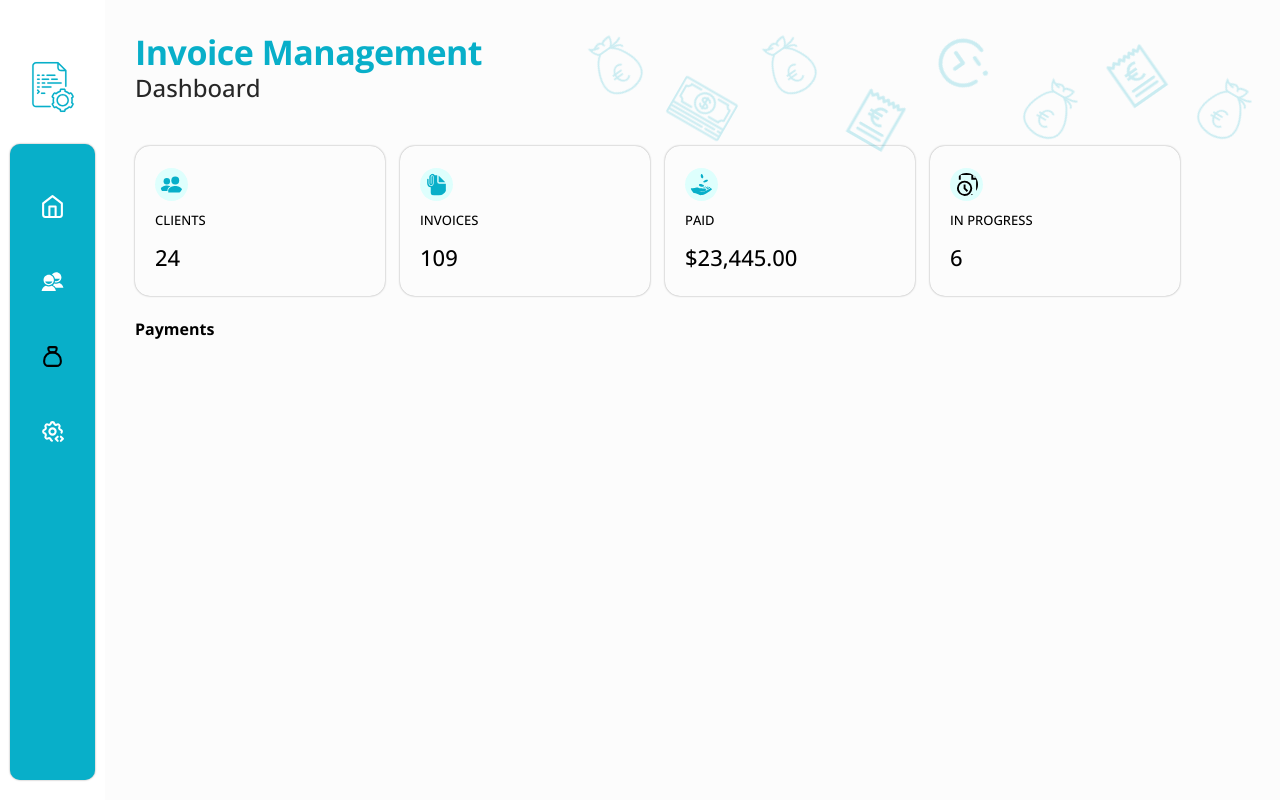
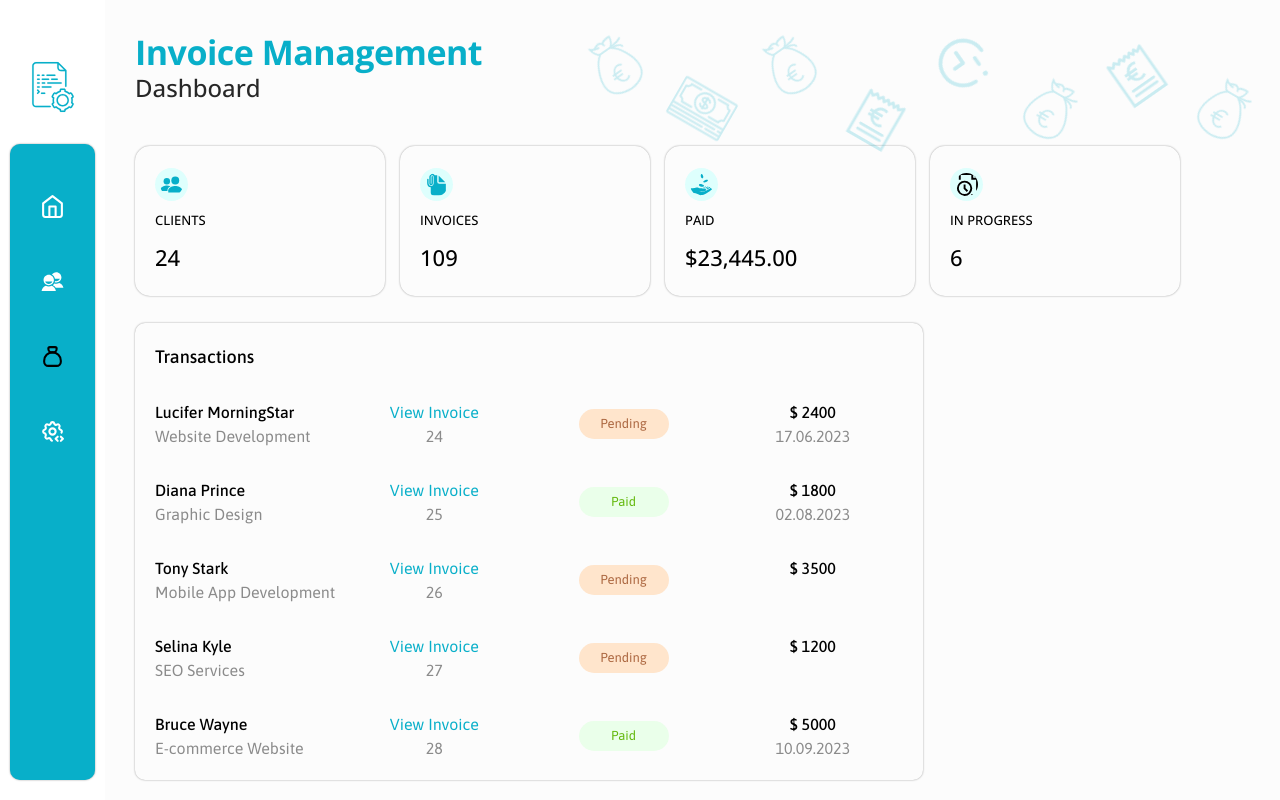
Before and after one commit to Andarus-1994/invoicesFrontend, a React (Vite) app: page /payments in a window 1280 px wide. Built offline with nearby package versions, Linux system fonts and the light colour scheme.

Commit message:
Small design for Payments tab

```diff
--- a/src/Components/Invoice/InvoiceDetailsCard.scss
+++ b/src/Components/Invoice/InvoiceDetailsCard.scss
@@ -29,7 +29,6 @@
       background: #ffffff;
       border: 1px solid #08afc9;
       color: $primaryColor;
-    }
     }
   }
 
@@ -120,6 +119,7 @@
       }
     }
   }
+}
 
 @keyframes fade-in-invoice {
   0% {
--- a/src/Views/Payments/Payments.tsx
+++ b/src/Views/Payments/Payments.tsx
@@ -1,11 +1,12 @@
 import BoxesDetails from "./BoxesDetails"
 import "./Payments.scss"
+import Transactions from "./Transactions"
 
 export default function Payments() {
   return (
     <div className="payments">
       <BoxesDetails />
-      <h4>Payments</h4>
+      <Transactions />
     </div>
   )
 }
--- /dev/null
+++ b/src/Views/Payments/Transactions.scss
@@ -0,0 +1,66 @@
+@import "../../assets/scss/colors.scss";
+@import "../../assets/scss/mixins.scss";
+
+.transactions {
+  display: flex;
+  flex-direction: column;
+  gap: 30px;
+  @include customBoxStyles;
+  margin-top: 27px;
+  padding: 20px;
+  font-family: "Asap", sans-serif;
+  max-width: fit-content;
+
+  h4 {
+    margin: 0;
+    font-weight: 500;
+  }
+  > h4 {
+    font-size: 18px;
+  }
+  .transactionsRow {
+    display: grid;
+    grid-template-columns: 1fr 1fr 1fr 1fr;
+    gap: 9px;
+    span {
+      color: $grayText;
+    }
+    .invoiceDetails {
+      text-align: center;
+    }
+    .link {
+      width: fit-content;
+      margin: 0 auto;
+      cursor: pointer;
+      color: $primaryColor;
+      transition: 0.5s;
+      &:hover {
+        color: $primaryColorHover;
+      }
+    }
+    .statusBox {
+      display: flex;
+      align-items: center;
+      justify-content: center;
+      .status {
+        border-radius: 20px;
+        padding: 5px;
+        text-align: center;
+        width: 50%;
+        font-size: 13px;
+        &.pending {
+          background: #ffe5cc;
+          color: #ac6740;
+        }
+        &.paid {
+          background: #eaffea;
+          color: #64b90e;
+        }
+      }
+    }
+
+    .paymentDetails {
+      text-align: center;
+    }
+  }
+}
--- /dev/null
+++ b/src/Views/Payments/Transactions.tsx
@@ -0,0 +1,70 @@
+import "./Transactions.scss"
+
+export default function Transactions() {
+  const dataForTest = [
+    {
+      client: "Lucifer MorningStar",
+      item: "Website Development",
+      invoice_id: 24,
+      status: "Pending",
+      amount: 2400,
+      paid_date: "17.06.2023",
+    },
+    {
+      client: "Diana Prince",
+      item: "Graphic Design",
+      invoice_id: 25,
+      status: "Paid",
+      amount: 1800,
+      paid_date: "02.08.2023",
+    },
+    {
+      client: "Tony Stark",
+      item: "Mobile App Development",
+      invoice_id: 26,
+      status: "Pending",
+      amount: 3500,
+      paid_date: "",
+    },
+    {
+      client: "Selina Kyle",
+      item: "SEO Services",
+      invoice_id: 27,
+      status: "Pending",
+      amount: 1200,
+      paid_date: "",
+    },
+    {
+      client: "Bruce Wayne",
+      item: "E-commerce Website",
+      invoice_id: 28,
+      status: "Paid",
+      amount: 5000,
+      paid_date: "10.09.2023",
+    },
+  ]
+  return (
+    <div className="transactions">
+      <h4>Transactions</h4>
+      {dataForTest.map((transaction) => (
+        <div className="transactionsRow" key={transaction.invoice_id}>
+          <div className="clientDetails">
+            <h4>{transaction.client}</h4>
+            <span>{transaction.item}</span>
+          </div>
+          <div className="invoiceDetails">
+            <div className="link">View Invoice</div>
+            <span>{transaction.invoice_id}</span>
+          </div>
+          <div className="statusBox">
+            <div className={"status " + transaction.status.toLocaleLowerCase()}> {transaction.status}</div>
+          </div>
+          <div className="paymentDetails">
+            <h4>$ {transaction.amount}</h4>
+            <span>{transaction.paid_date}</span>
+          </div>
+        </div>
+      ))}
+    </div>
+  )
+}
--- a/src/assets/scss/colors.scss
+++ b/src/assets/scss/colors.scss
@@ -1,5 +1,6 @@
 $primaryColor: #08afc9;
 $primaryColor2: #defffd;
+$primaryColorHover: #a1dae2;
 $grayText: #8b8b8b;
 $grayFadeText: #96a5a7;
 $borderColor: #e0e0e0;
```
Lines whose indentation alone changed are shown as unchanged.
